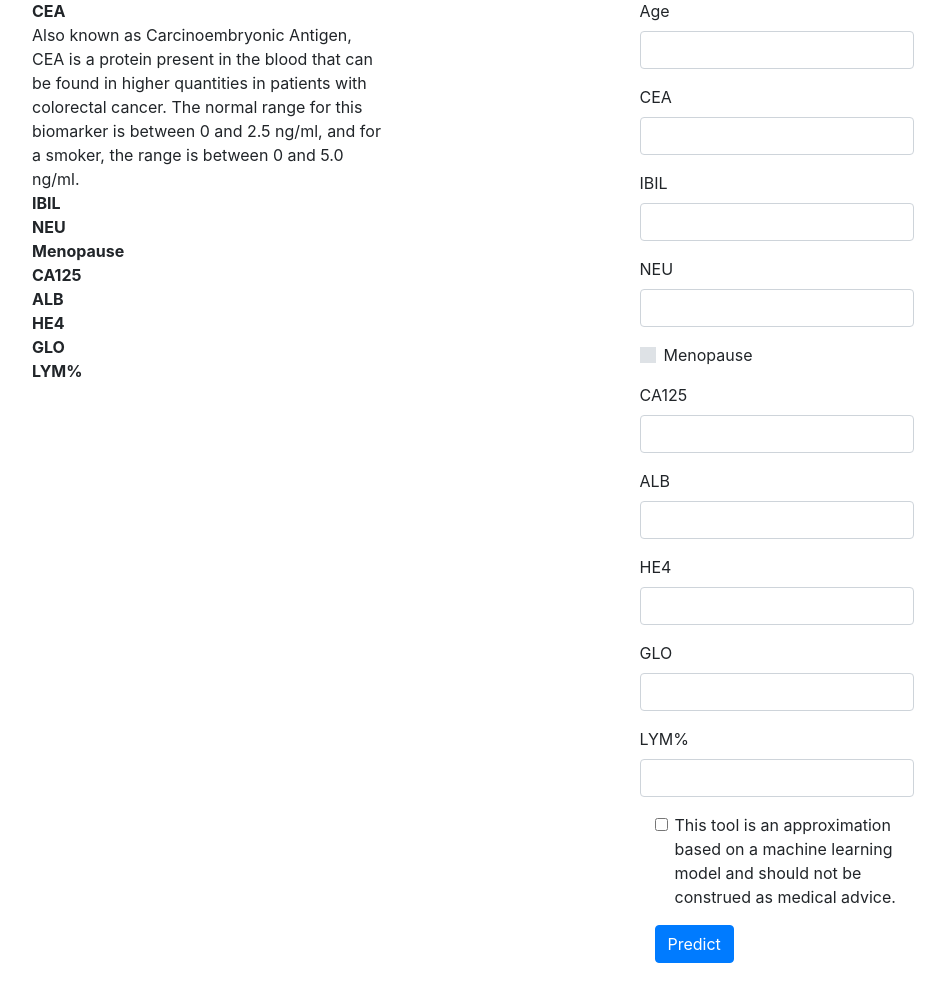
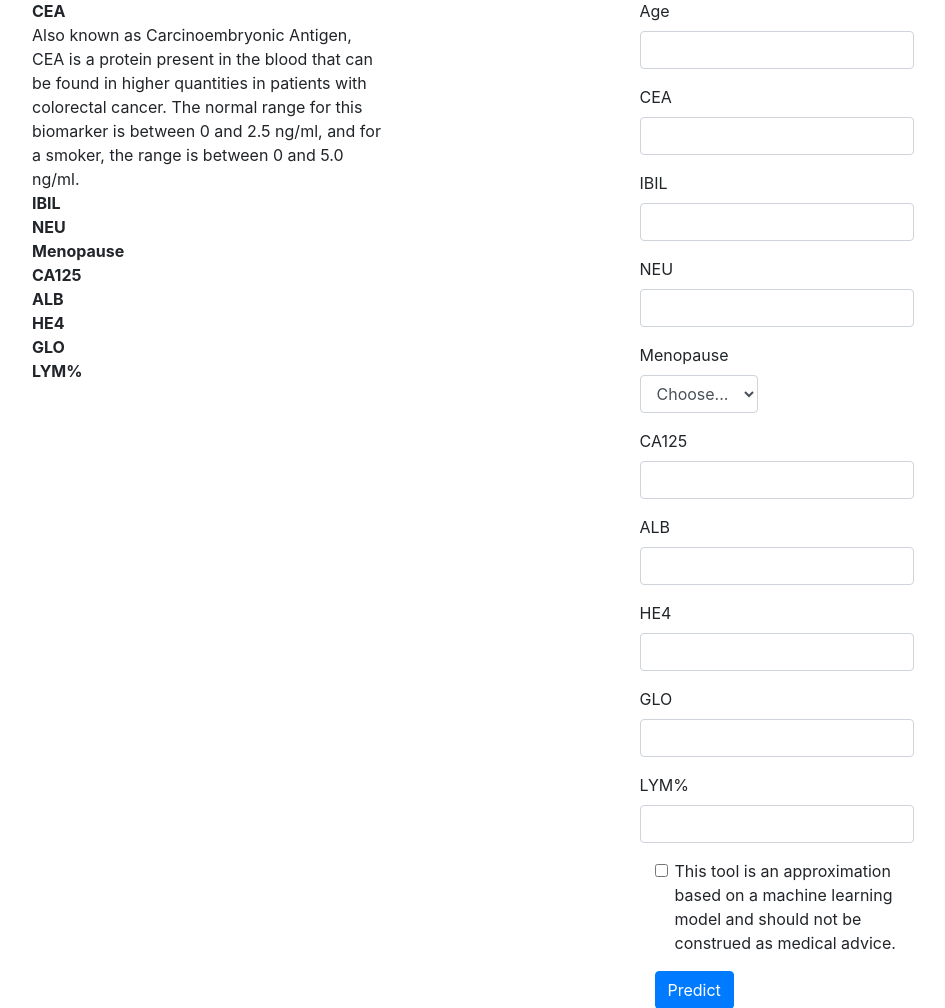
Before and after one commit to rxd321/ovarify, a Flask app: page / in a window 1280 px wide. Shown: the part 25-1033 px from the top of the page, without its empty margins (53-998 px from the left). Before the commit the page ends 988 px from the top, so only its background shows below. Run offline with Flask 2, Linux system fonts and the light colour scheme; parts of the project's set-up code (start-up, migrations or seed data) failed here and were passed over; some libraries are stand-ins or nearby versions.

Commit message:
Add files via upload

```diff
--- a/templates/index.html
+++ b/templates/index.html
@@ -109,12 +109,13 @@
 
                                 <div class="form-group col-md-12">
 
+                                    <label for="inputMenopause">Menopause</label>
 
-                                    <div class="custom-control custom-switch">
-                                        <label class="custom-control-label" for="customSwitch1">Menopause</label>
-                                        <input type="checkbox" class="custom-control-input" id="customSwitch1">
-
-                                    </div>
+                                    <select id="inputMenopause" name="meno" class="form-control" required>
+                                        <option selected>Choose...</option>
+                                        <option value="1">Yes</option>
+                                        <option value="0">No</option>
+                                    </select>
                                 </div>
 
                             </div>
@@ -164,53 +165,83 @@
                         {% if result %}
                         <div class="row">
                             <div class="form-row">
-                                <div class="form-group col-md-4">
+                                <div class="form-group col-md-12">
                                     <label for="inputAge">Age</label>
-                                    <input type="number" class="form-control" name="age" id="inputAge" required value="{{ original_input['Age'] }}">
+                                    <input type="number" class="form-control" name="age" id="inputAge" required value="{{ original_input['Age']}}">
                                 </div>
-                                <div class="form-group col-md-4">
+
+                            </div>
+                            <div class="form-row">
+                                <div class="form-group col-md-12">
                                     <label for="inputCEA">CEA</label>
-                                    <input type="number" class="form-control" id="inputCEA" required>
+                                    <input type="number" class="form-control" name="cea" id="inputCEA" required value="{{ original_input['CEA']}}">
                                 </div>
-                                <div class="form-group col-md-4">
+
+                            </div>
+                            <div class="form-row">
+                                <div class="form-group col-md-12">
                                     <label for="inputIBIL">IBIL</label>
-                                    <input type="number" class="form-control" id="inputIBIL" required>
+                                    <input type="number" class="form-control" name="ibil" id="inputIBIL" required value="{{ original_input['IBIL']}}">
                                 </div>
                             </div>
                             <div class="form-row">
-                                <div class="form-group col-md-4">
+                                <div class="form-group col-md-12">
                                     <label for="inputNEU">NEU</label>
-                                    <input type="number" class="form-control" id="inputNEU" required>
+                                    <input type="number" class="form-control" name="neu" id="inputNEU" required value="{{ original_input['NEU']}}">
                                 </div>
-                                <div class="form-group col-md-4">
+                            </div>
+                            <div class="form-row">
+
+                                <div class="form-group col-md-12">
+
                                     <label for="inputMenopause">Menopause</label>
-                                    <select id="inputMenopause" class="form-control" required>
+
+                                    <select id="inputMenopause" name="meno" class="form-control" required>
                                         <option selected>Choose...</option>
                                         <option value="1">Yes</option>
                                         <option value="0">No</option>
                                     </select>
                                 </div>
-                                <div class="form-group col-md-4">
+
+                            </div>
+                            <div class="form-row">
+
+                                <div class="form-group col-md-12">
                                     <label for="inputCA125">CA125</label>
-                                    <input type="number" class="form-control" id="inputCA125" required>
+                                    <input type="number" class="form-control" name="ca125" id="inputCA125" required value="{{ original_input['CA125']}}">
+                                </div>
+
+                            </div>
+                            <div class="form-row">
+
+                                <div class="form-group col-md-12">
+                                    <label for="inputALB">ALB</label>
+                                    <input type="number" class="form-control" name="alb" id="inputALB" required value="{{ original_input['ALB']}}">
                                 </div>
                             </div>
                             <div class="form-row">
-                                <div class="form-group col-md-4">
-                                    <label for="inputALB">ALB</label>
-                                    <input type="number" class="form-control" id="inputALB" required>
+
+                                <div class="form-group col-md-12">
+                                    <label for="inputHE4">HE4</label>
+                                    <input type="number" class="form-control" name="he4" id="inputHE4" required value="{{ original_input['HE4']}}">
                                 </div>
-                                <div class="form-group col-md-4">
-                                    <label for="inputHE4">HE4</label>
-                                    <input type="number" class="form-control" id="inputHE4" required>
+
+                            </div>
+                            <div class="form-row">
+
+
+                                <div class="form-group col-md-12">
+                                    <label for="inputGLO">GLO</label>
+                                    <input type="number" class="form-control" name="glo" id="inputGLO" required value="{{ original_input['GLO']}}">
                                 </div>
-                                <div class="form-group col-md-2">
-                                    <label for="inputGLO">GLO</label>
-                                    <input type="number" class="form-control" id="inputGLO" required>
-                                </div>
-                                <div class="form-group col-md-2">
+
+                            </div>
+                            <div class="form-row">
+
+
+                                <div class="form-group col-md-12">
                                     <label for="inputLYM">LYM%</label>
-                                    <input type="number" class="form-control" id="inputLYM" required>
+                                    <input type="number" class="form-control" name="lym" id="inputLYM" required value="{{ original_input['LYM%']}}">
                                 </div>
                             </div>
                         </div>
```
